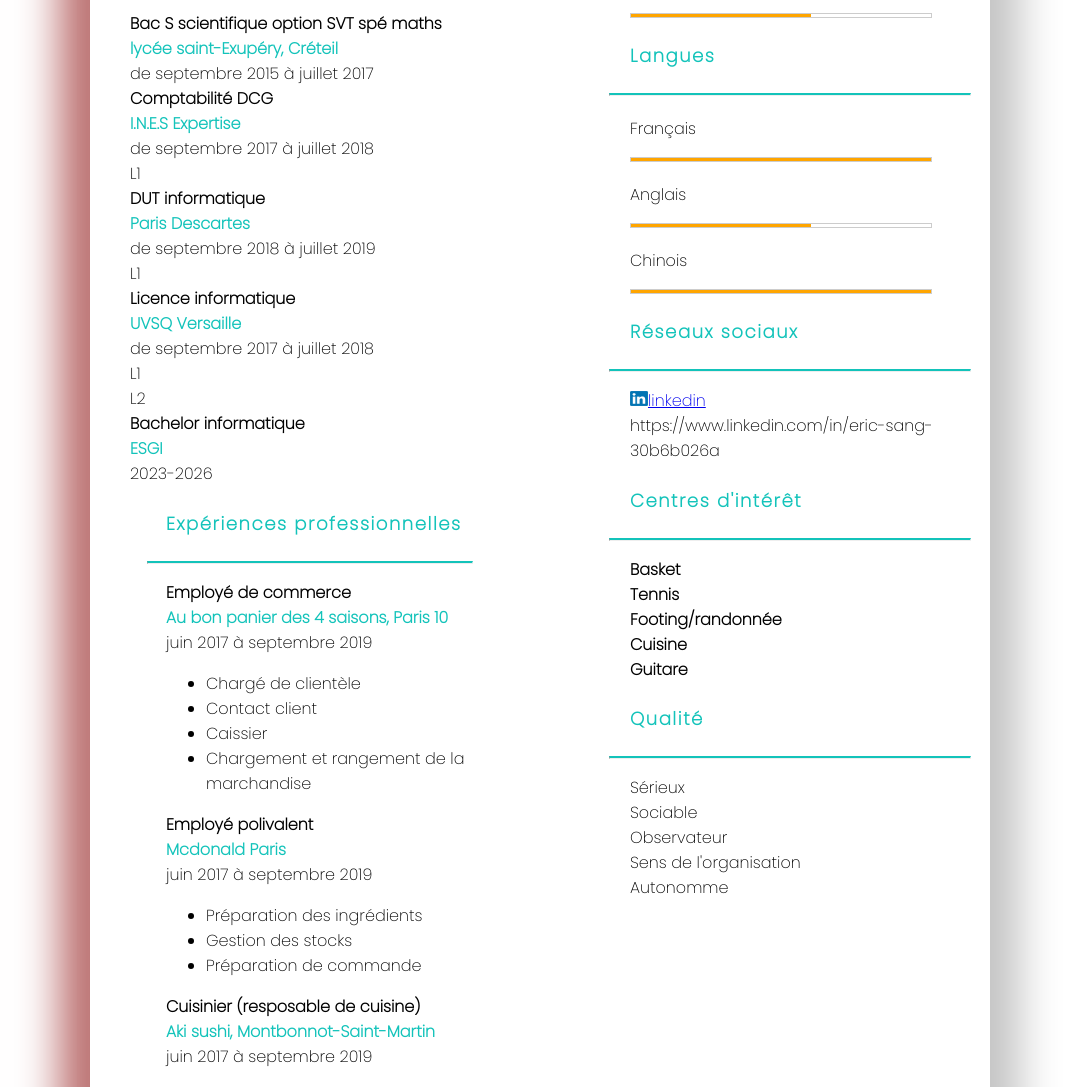
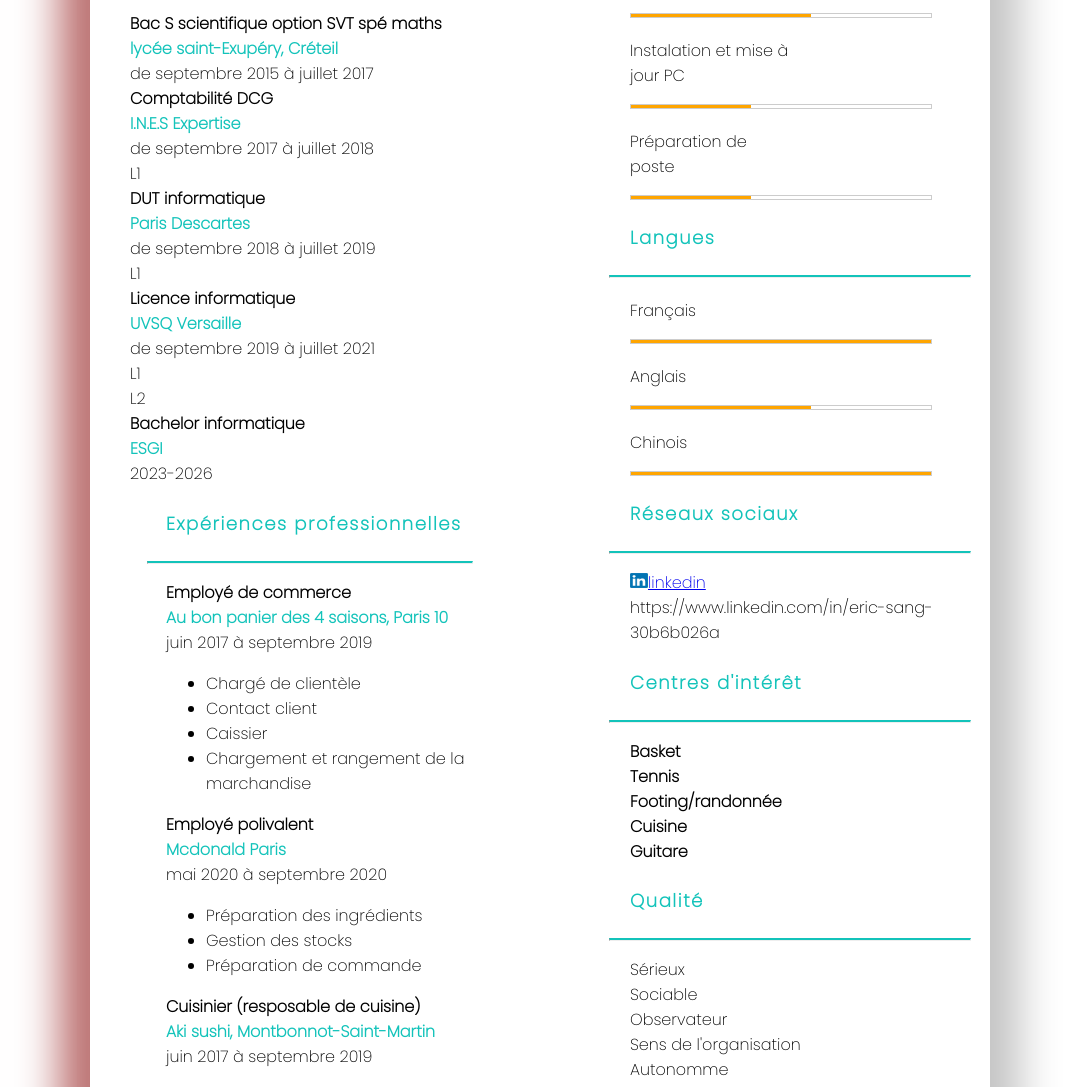
Before and after one commit to sangeric/site_CV_responsive, a plain HTML site: page index.html in a window 1280 px wide. Shown: the part 762-1849 px from the top of the page, without its empty margins (100-1168 px from the left). Drawn offline with Linux system fonts and the light colour scheme.

Commit message:
Update index.html

```diff
--- a/index.html
+++ b/index.html
@@ -54,7 +54,7 @@
            <div><b>DUT informatique</b><br><strong>Paris Descartes</strong> <br>de septembre 2018 à juillet 2019 <br>L1
            </div>
 
-           <div><b>Licence informatique</b><br><strong>UVSQ Versaille</strong> <br>de septembre 2017 à juillet 2018 <br>L1 <br>L2
+           <div><b>Licence informatique</b><br><strong>UVSQ Versaille</strong> <br>de septembre 2019 à juillet 2021 <br>L1 <br>L2
 
            <div><b>Bachelor informatique</b><br><strong>ESGI</strong> <br>2023-2026
            </div>
@@ -74,7 +74,7 @@
           </p>
 
           <p><b>Employé polivalent</b> <br><strong>Mcdonald Paris</strong><br>
-            juin 2017 à septembre 2019<br>
+            mai 2020 à septembre 2020<br>
             <ul>
                <li>Préparation des ingrédients</li>
                <li>Gestion des stocks</li>
@@ -126,6 +126,18 @@
                     <p>Excell Power point</p>
                     <div class="size">
                         <div style="width:60%" class="inner"> </div>
+                    </div>
+                </div>
+                <div class="po">
+                    <p>Instalation et mise à jour PC</p>
+                    <div class="size">
+                        <div style="width:40%" class="inner"> </div>
+                    </div>
+                </div>
+                <div class="po">
+                    <p>Préparation de poste</p>
+                    <div class="size">
+                        <div style="width:40%" class="inner"> </div>
                     </div>
                 </div>
             </div>
```
